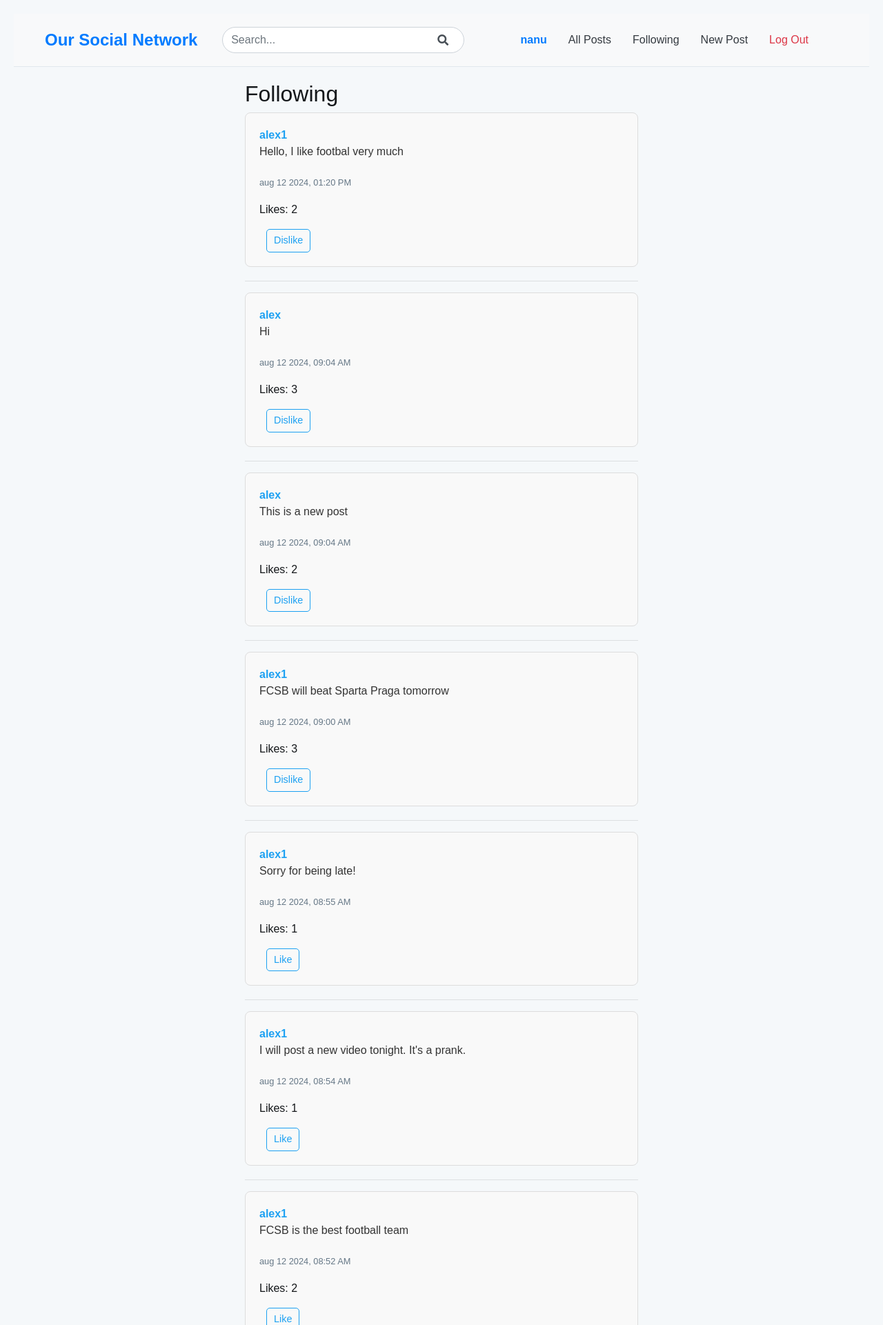
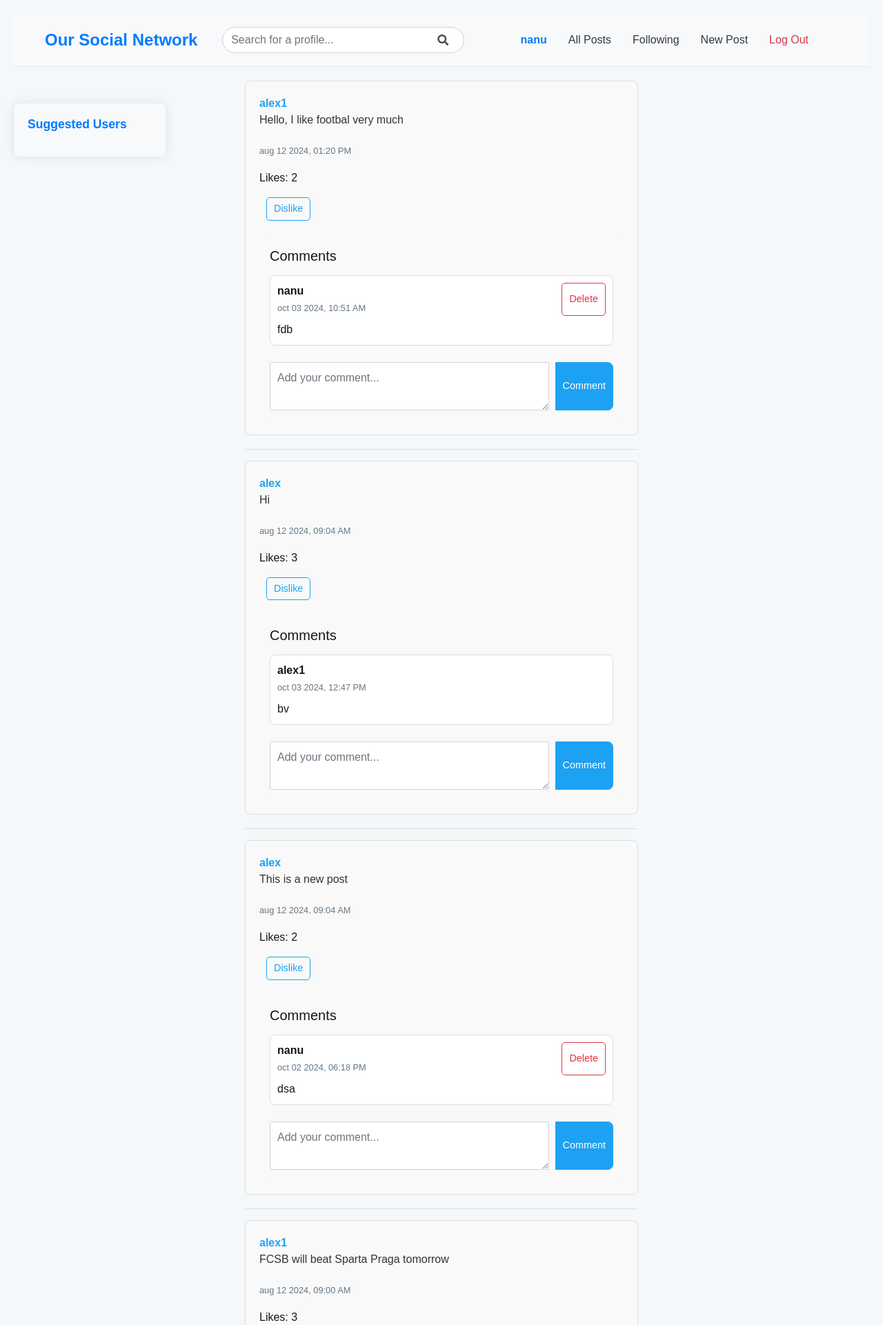
Before and after one commit to Nanu25/Our-Social-Network, a Django app: page /following in a window 1280 px wide. Shown: the top 1921 px of the page at 69% size. Run offline with Django 3.2, Linux system fonts and the light colour scheme; a user stored in the database is signed in; data comes from the database, SQL or seed files in the repository; both versions use the stored data as it was after the commit; some libraries are stand-ins or nearby versions.

Commit message:
working on design

```diff
--- a/network/static/network/styles.css
+++ b/network/static/network/styles.css
@@ -392,3 +392,73 @@
 #comment-form button {
     border-radius: 0 8px 8px 0;
 }
+
+
+.suggested-users {
+    position: fixed; /* Fixed on the left side */
+    top: 100px; /* Add some space from the top */
+    left: 20px; /* Fixed distance from the left side */
+    width: 200px; /* Adjust width as needed, not too wide */
+    padding: 15px;
+    background-color: #f8f9fa;
+    border-radius: 8px;
+    box-shadow: 0 0 10px rgba(0, 0, 0, 0.1);
+    font-size: 0.9rem;
+}
+
+.suggested-users {
+    position: fixed;
+    top: 150px; /* Move it down a little more */
+    left: 20px;
+    width: 220px; /* Slightly increase the width for better readability */
+    padding: 20px;
+    background-color: #f8f9fa;
+    border-radius: 8px;
+    box-shadow: 0 0 15px rgba(0, 0, 0, 0.1);
+    font-size: 1rem;
+    transition: transform 0.3s ease-in-out; /* Animation for smooth appearance */
+}
+
+.suggested-users:hover {
+    transform: scale(1.05); /* Slight zoom effect on hover */
+    box-shadow: 0 0 20px rgba(0, 0, 0, 0.2); /* Add more shadow on hover */
+}
+
+.suggested-users h5 {
+    font-size: 1.1rem; /* Make the heading a bit larger */
+    font-weight: bold;
+    color: #007bff; /* Use a blue shade for the heading */
+}
+
+.suggested-users ul {
+    list-style: none; /* Remove bullet points */
+    padding-left: 0;
+}
+
+.suggested-users li {
+    margin-bottom: 10px; /* Add space between suggested users */
+    animation: fadeIn 0.5s ease-in-out; /* Animation for each user */
+}
+
+.suggested-users li a {
+    text-decoration: none;
+    color: #343a40; /* Dark text color */
+    font-weight: bold;
+    transition: color 0.3s ease-in-out; /* Smooth color change */
+}
+
+.suggested-users li a:hover {
+    color: #007bff; /* Change to blue on hover */
+}
+
+
+@keyframes fadeIn {
+    from {
+        opacity: 0;
+        transform: translateY(15px);
+    }
+    to {
+        opacity: 1;
+        transform: translateY(0);
+    }
+}
--- a/network/templates/network/following.html
+++ b/network/templates/network/following.html
@@ -2,7 +2,8 @@
 
 {% block body %}
 
-    <h2>Following</h2>
+{#    <h2>Following</h2>#}
+    {% if user.following.all %}
 
         {% for post in page_obj %}
             <div class="post" id="post-{{ post.id }}">
@@ -10,19 +11,62 @@
                 <p class="post-content">{{ post.content }}</p>
                 <p><small>{{ post.timestamp|date:"b d Y, h:i A" }}</small></p>
                 <p class="likes-count">Likes: {{ post.likes.count }}</p>
+
                 {% if post.user == request.user %}
                     <button class="btn btn-sm btn-outline-primary edit-btn" data-post-id="{{ post.id }}">Edit</button>
                 {% endif %}
+
                 {% if user.is_authenticated %}
                     {% if request.user in post.likes.all %}
                         <button class="btn btn-sm btn-outline-primary like-btn" data-post-id="{{ post.id }}">Dislike</button>
                     {% else %}
                         <button class="btn btn-sm btn-outline-primary like-btn" data-post-id="{{ post.id }}">Like</button>
                     {% endif %}
+
+                    <!-- Comments section -->
+                    <div class="comments-section mt-4">
+                        <h5 class="mb-3">Comments</h5>
+
+                        <div class="comments-list">
+                            {% for comment in post.post_comments.all %}
+                                <div class="card mb-3" id="comment-{{ comment.id }}">
+                                    <div class="card-body">
+                                        <div class="d-flex justify-content-between">
+                                            <div>
+                                                <strong>{{ comment.user.username }}</strong> <br>
+                                                <small>{{ comment.timestamp|date:"b d Y, h:i A" }}</small>
+                                            </div>
+                                            {% if comment.user == request.user %}
+                                                <button class="btn btn-sm btn-outline-danger delete-comment-btn" data-comment-id="{{ comment.id }}">Delete</button>
+                                            {% endif %}
+                                        </div>
+                                        <p class="mt-2 mb-0">{{ comment.content }}</p>
+                                    </div>
+                                </div>
+                            {% empty %}
+                                <p class="text-muted">No comments yet. Be the first to comment!</p>
+                            {% endfor %}
+                        </div>
+
+                        <!-- Comment form -->
+                        <form id="comment-form" method="POST" action="{% url 'add_comment' post.id %}" class="mt-4">
+                            {% csrf_token %}
+                            <div class="input-group">
+                                <textarea class="form-control" name="content" placeholder="Add your comment..." rows="2" required></textarea>
+                                <div class="input-group-append">
+                                    <button class="btn btn-primary" type="submit">Comment</button>
+                                </div>
+                            </div>
+                        </form>
+                    </div>
                 {% endif %}
             </div>
             <hr>
         {% endfor %}
+    {% else %}
+        <p class="text-muted">You are not following anyone yet. Follow users to see their posts here!</p>
+    {% endif %}
+
 
     <!-- Pagination Controls -->
     <nav aria-label="Page navigation">
--- a/network/templates/network/index.html
+++ b/network/templates/network/index.html
@@ -9,9 +9,6 @@
             <p class="post-content">{{ post.content }}</p>
             <p><small>{{ post.timestamp|date:"b d Y, h:i A" }}</small></p>
             <p class="likes-count">Likes: {{ post.likes.count }}</p>
-{#            {% if post.user == request.user %}#}
-{#                <button class="btn btn-sm btn-outline-primary edit-btn" data-post-id="{{ post.id }}">Edit</button>#}
-{#            {% endif %}#}
              {% if user.is_authenticated %}
                 {% if request.user in post.likes.all %}
                     <button class="btn btn-sm btn-outline-primary like-btn" data-post-id="{{ post.id }}">Dislike</button>
--- a/network/templates/network/layout.html
+++ b/network/templates/network/layout.html
@@ -182,6 +182,7 @@
                 });
             });
 
+
 {% comment %}
        document.addEventListener('DOMContentLoaded', function() {
             document.querySelector('#comment-form').onsubmit = function(e) {
@@ -268,7 +269,7 @@
                             <li class="nav-item">
                                 <form class="form-inline my-2 my-lg-0" action="{% url 'search' %}" method="GET">
                                     <div class="input-group">
-                                        <input class="form-control" type="search" name="q" placeholder="Search..." aria-label="Search" style="border-radius: 25px; padding: 12px; width: 350px;">
+                                        <input class="form-control" type="search" name="q" placeholder="Search for a profile..." aria-label="Search" style="border-radius: 25px; padding: 12px; width: 350px;">
                                         <div class="input-group-append" style="position: relative;">
                                             <span class="input-group-text" style="background-color: transparent; border: none; position: absolute; right: 10px; top: 50%; transform: translateY(-50%);">
                                                 <i class="fas fa-search"></i>
@@ -318,6 +319,17 @@
             <div class="body">
                 {% block body %}
                 {% endblock %}
+
+                {% if user.is_authenticated %}
+                    <div class="suggested-users">
+                        <h5>Suggested Users</h5>
+                        <ul>
+                            {% for user in suggested_users %}
+                                <li><a href="{% url 'profile' user.username %}">{{ user.username }}</a></li>
+                            {% endfor %}
+                        </ul>
+                    </div>
+                {% endif %}
             </div>
 
         </div>
--- a/network/views.py
+++ b/network/views.py
@@ -21,8 +21,15 @@
     page_number = request.GET.get('page')
     page_obj = paginator.get_page(page_number)
 
+    # Suggest users who are not in the following list, and exclude the logged-in user
+    if request.user.is_authenticated:
+        suggested_users = User.objects.exclude(id__in=request.user.following.all()).exclude(id=request.user.id)
+    else:
+        suggested_users = None
+
     return render(request, 'network/index.html', {
-        'page_obj': page_obj
+        'page_obj': page_obj,
+        'suggested_users': suggested_users
     })
 
 def login_view(request):
```
Also changed, not shown: db.sqlite3. Lines whose indentation alone changed are shown as unchanged.
